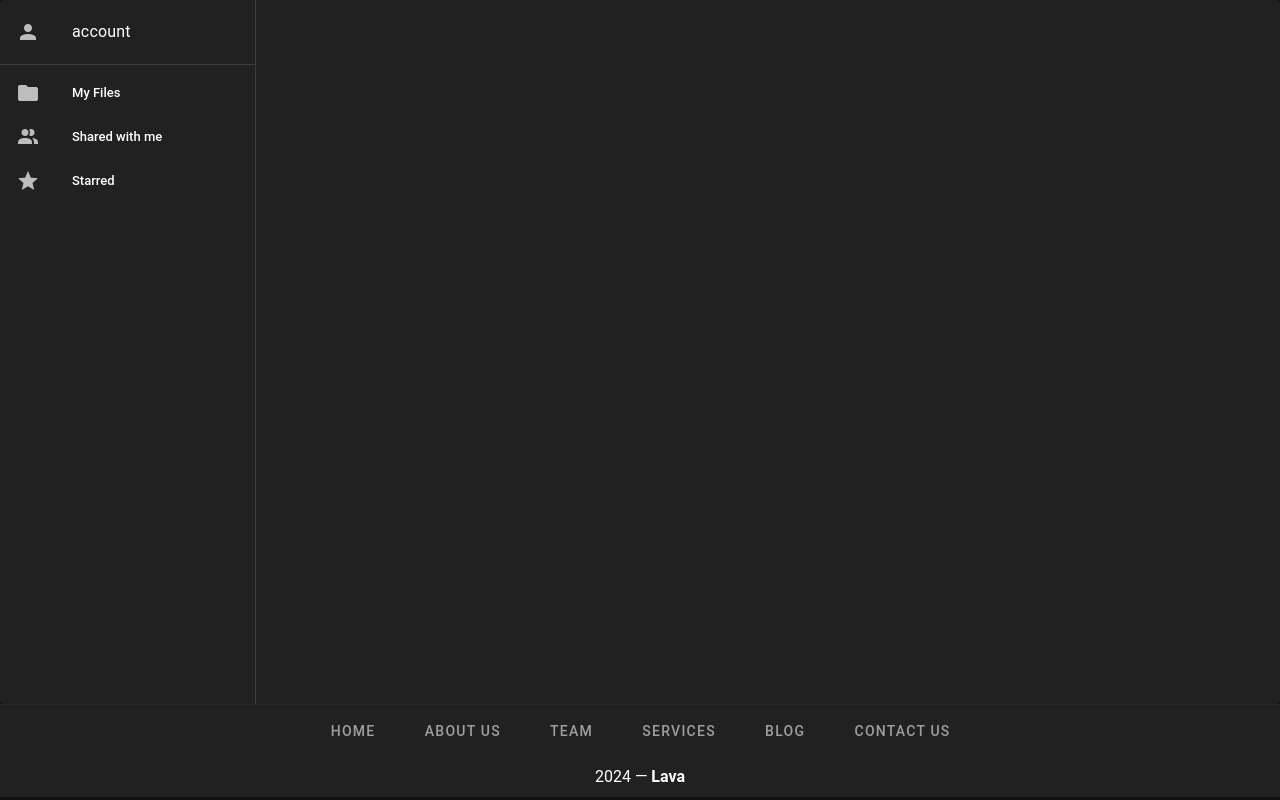
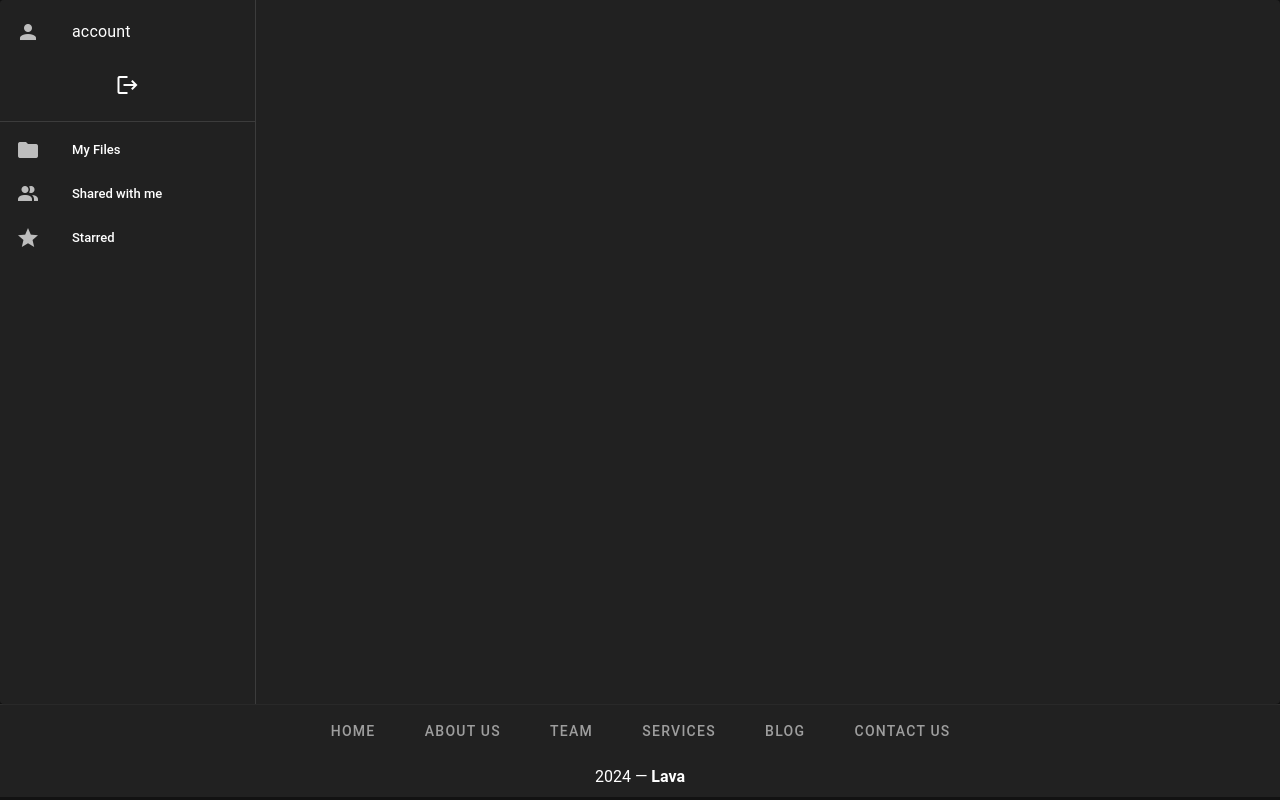
Before and after one commit to salah-abdullah/lava, a Vue app: page / in a window 1280 px wide. Built offline with nearby package versions, Linux system fonts and the light colour scheme.

Commit message:
create log out component

```diff
--- a/components.d.ts
+++ b/components.d.ts
@@ -8,6 +8,7 @@ export {}
 declare module 'vue' {
   export interface GlobalComponents {
     AppFooter: typeof import('./src/components/AppFooter.vue')['default']
+    LogIn: typeof import('./src/components/LogIn.vue')['default']
     NavigationDrawer: typeof import('./src/components/NavigationDrawer.vue')['default']
     RouterLink: typeof import('vue-router')['RouterLink']
     RouterView: typeof import('vue-router')['RouterView']
--- /dev/null
+++ b/src/components/LogIn.vue
@@ -0,0 +1,42 @@
+<template>
+  <div class="text-center pa-4">
+    <v-dialog
+      v-model="dialog"
+      max-width="400"
+      persistent
+    >
+      <template v-slot:activator="{ props: activatorProps }">
+
+        <v-icon v-bind="activatorProps" icon="mdi-logout"></v-icon>
+
+      </template>
+
+      <v-card
+        prepend-icon="mdi-logout"
+        text="Are you sure?"
+        title="LOG OUT"
+      >
+        <template v-slot:actions>
+          <v-spacer></v-spacer>
+
+          <v-btn @click="dialog = false">
+            cancel
+          </v-btn>
+
+          <v-btn @click="dialog = false">
+            Log out
+          </v-btn>
+        </template>
+      </v-card>
+    </v-dialog>
+  </div>
+</template>
+<script>
+  export default {
+    data () {
+      return {
+        dialog: false,
+      }
+    },
+  }
+</script>
--- a/src/components/NavigationDrawer.vue
+++ b/src/components/NavigationDrawer.vue
@@ -10,6 +10,7 @@
             prepend-icon="mdi-account"
             title="account"
           />
+          <log-in />
         </v-list>
 
         <v-divider />
```
